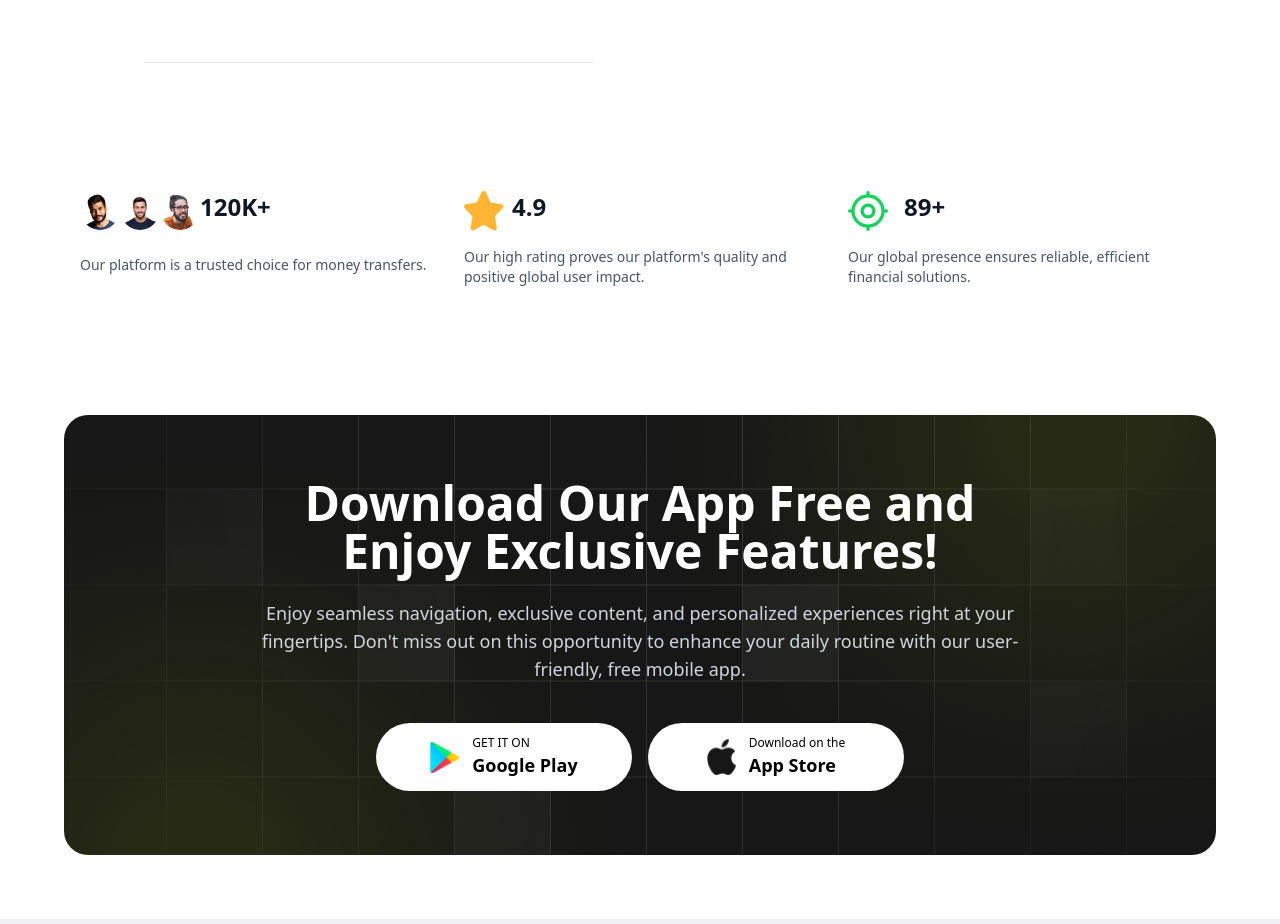
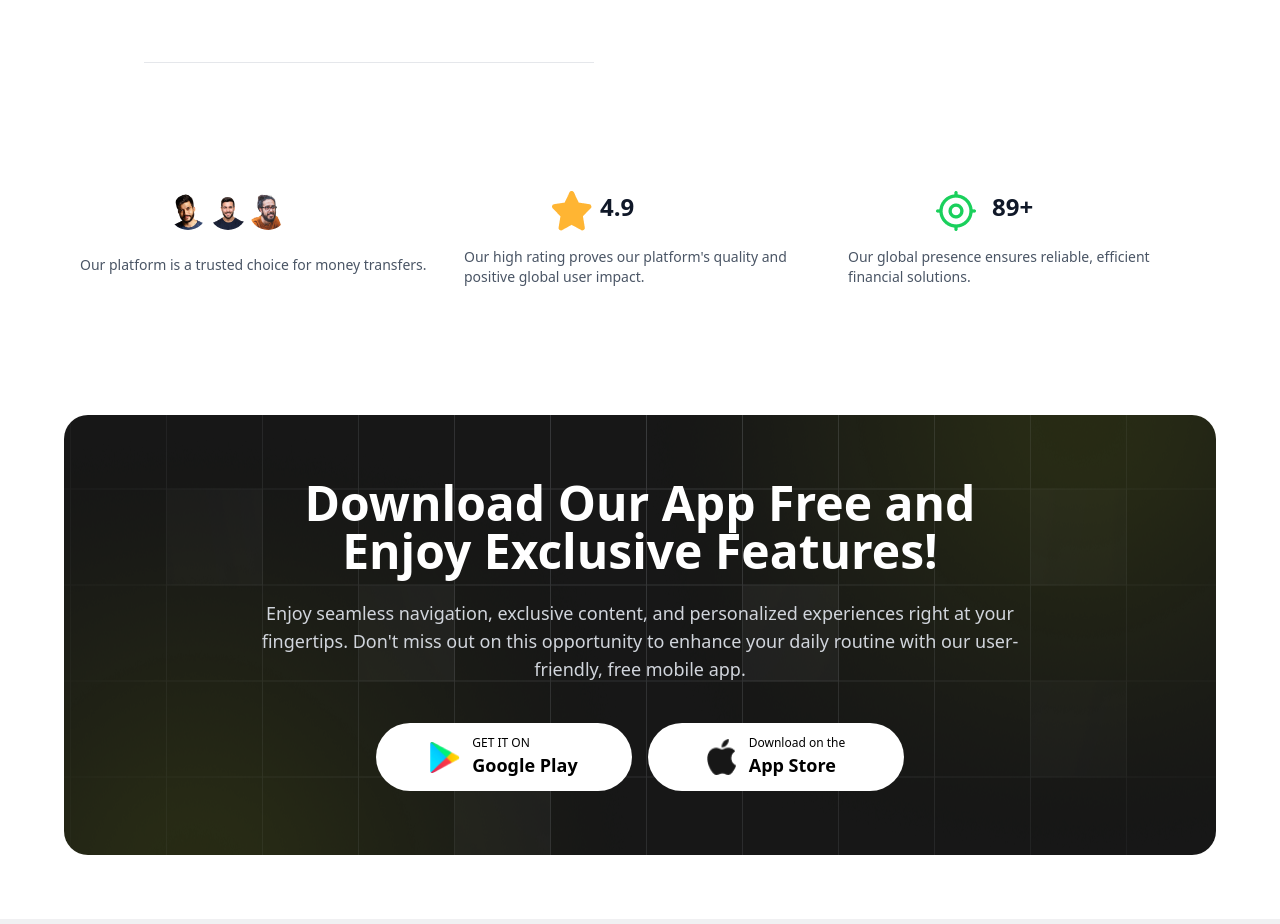
Before and after one commit to 9ightshade/investo, a Next.js app: page / in a window 1280 px wide. Shown: the part 4172-5096 px from the top of the page. Built offline with nearby package versions, Linux system fonts and the light colour scheme.

Commit message:
update ui fix

```diff
--- a/components/cta/stats.tsx
+++ b/components/cta/stats.tsx
@@ -3,12 +3,12 @@ import React from "react";
 
 export default function StatsSection() {
   return (
-    <section className="py-16 bg-white">
+    <section className="py-16 bg-white text-center">
       <div className="container mx-auto px-4 max-w-6xl">
         <div className="grid grid-cols-1 md:grid-cols-3 gap-8 text-center md:text-left">
           {/* Users Stat */}
           <div className="flex flex-col gap-6">
-            <div className="flex mb-4 md:mb-0 items-center">
+            <div className="flex mb-4 md:mb-0 items-center w-1/2 mx-auto ">
               <Image
                 src="/person1.png"
                 alt="#"
@@ -30,7 +30,6 @@ export default function StatsSection() {
                 height={40}
                 className="rounded-[100px] border"
               />
-              <h3 className="text-2xl font-bold text-gray-900 mb-2">120K+</h3>
             </div>
             <p className="text-gray-600 text-sm">
               Our platform is a trusted choice for money transfers.
@@ -39,7 +38,7 @@ export default function StatsSection() {
 
           {/* Rating Stat */}
           <div className="flex flex-col gap-4">
-            <div className="text-yellow-400 mb-4 md:mb-0 flex items-center gap-2">
+            <div className="text-yellow-400 mb-4 md:mb-0 flex items-center gap-2 w-1/2 mx-auto">
               <Image src="/star.png" alt="#" width={40} height={40} />
               <h3 className="text-2xl font-bold text-gray-900 mb-2">4.9</h3>
             </div>
@@ -52,7 +51,7 @@ export default function StatsSection() {
 
           {/* Global Presence Stat */}
           <div className="flex flex-col gap-4">
-            <div className="text-green-500 mb-4 md:mb-0 flex gap-4">
+            <div className="text-green-500 mb-4 md:mb-0 flex gap-4 w-1/2 mx-auto">
               <Image src="/location.png" alt="#" width={40} height={40} />
               <h3 className="text-2xl font-bold text-gray-900 mb-2">89+</h3>
             </div>
--- a/components/main/getStarted.tsx
+++ b/components/main/getStarted.tsx
@@ -107,7 +107,7 @@ export default function GetStarted() {
               alt="Mobile application showcase"
               width={576}
               height={983}
-              className="object-contain"
+              className="object-contain hidden md:block"
               priority
             />
           </div>
--- a/components/main/transfers.tsx
+++ b/components/main/transfers.tsx
@@ -74,7 +74,7 @@ export default function InternationalTransfers() {
             alt="transfers"
             width={633}
             height={487}
-            className="rounded-[40px] "
+            className="rounded-[40px] hidden md:block "
           />
         </div>
       </div>
```
